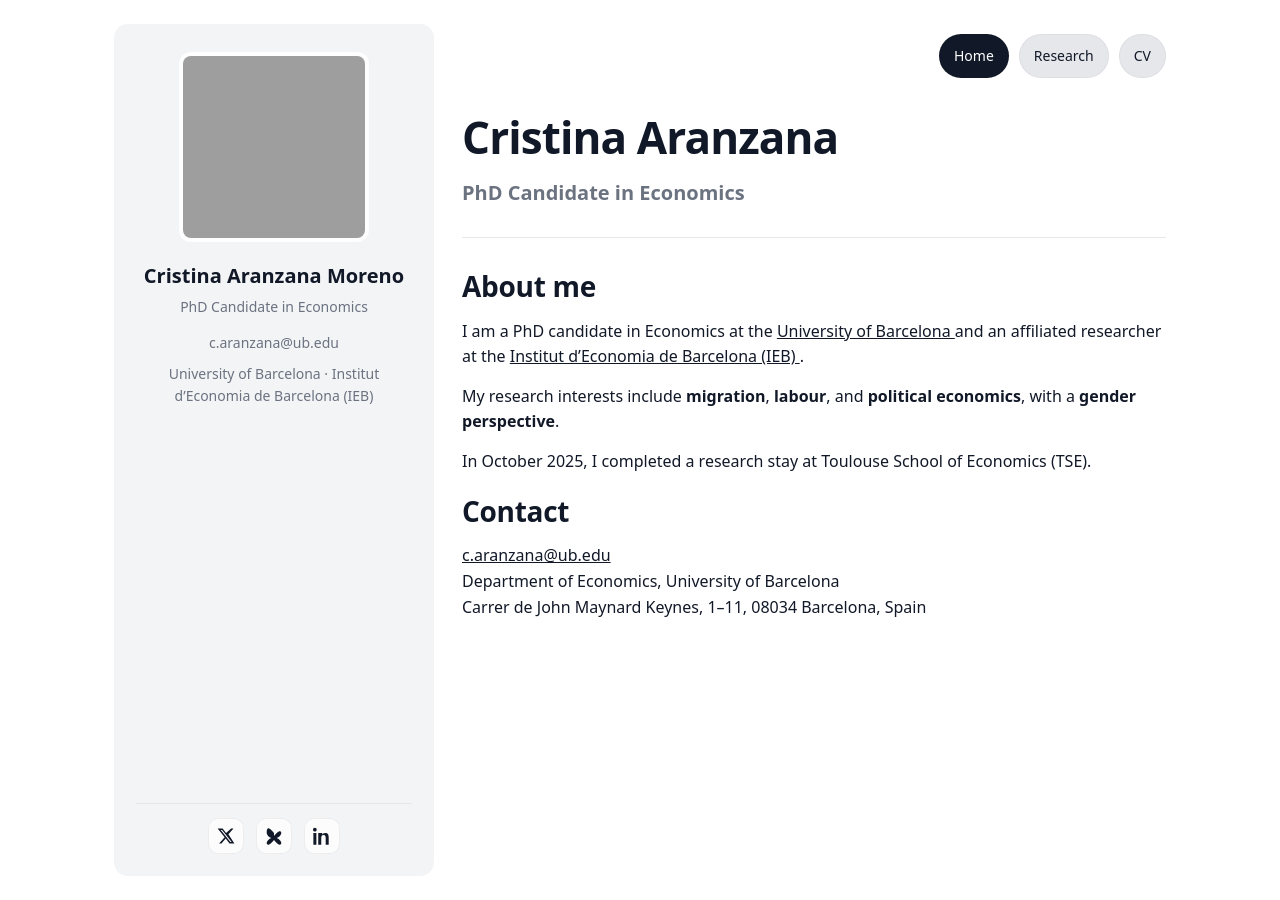
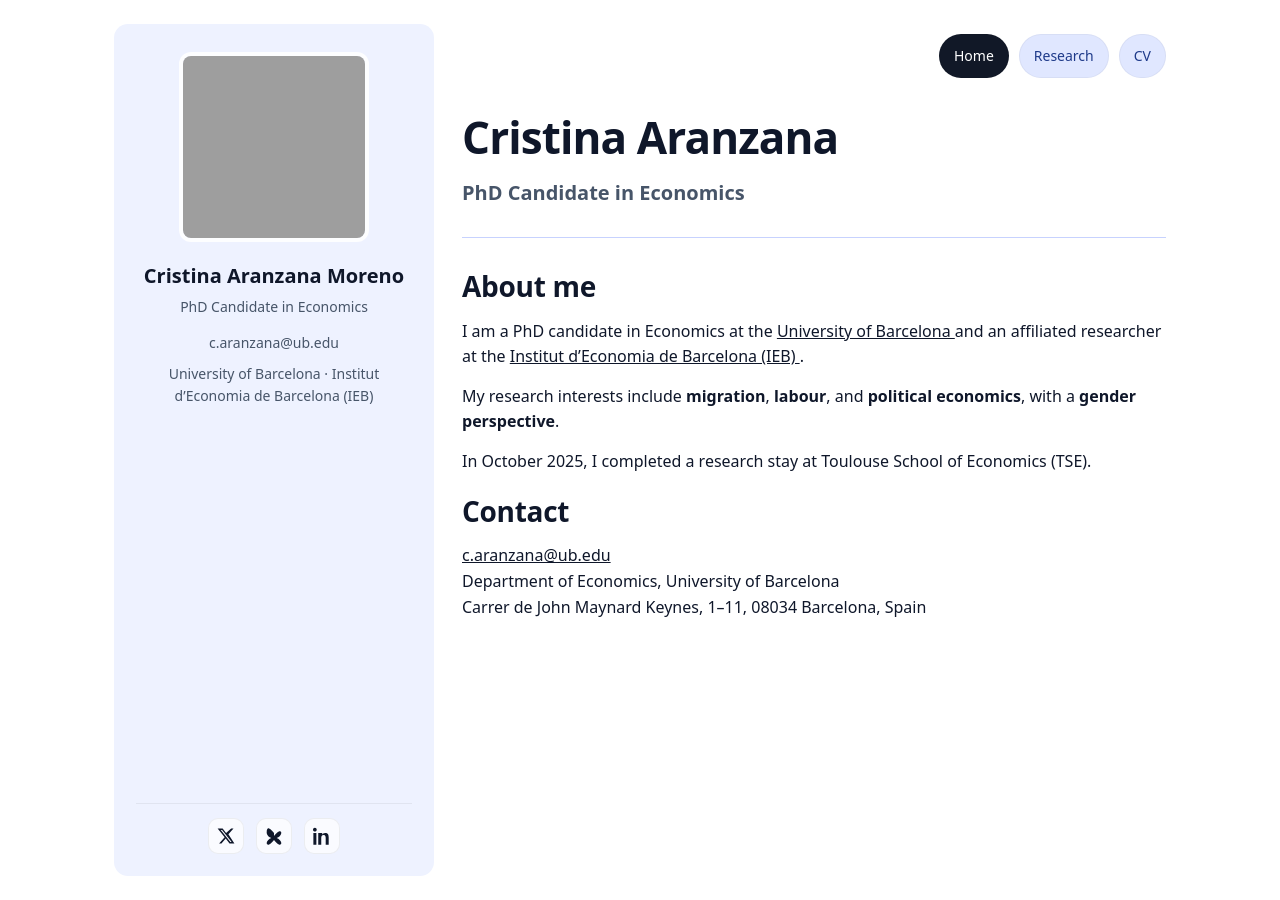
Before and after one commit to cristinaaranzana/cristinaaranzana.github.io, a Jekyll site: the page built from index.md, in a window 1280 px wide. Built offline with Jekyll 4.4.1, drawn with Linux system fonts in a browser that asks for light colours; grey boxes are pictures that could not be loaded.

Commit message:
Update default.html

```diff
--- a/_layouts/default.html
+++ b/_layouts/default.html
@@ -7,12 +7,15 @@
   <style>
   :root{
     --bg:#ffffff;
-      --text:#111827;
-      --muted:#6b7280;
-      --line:#e5e7eb;
-      --sidebar:#f3f4f6;
-      --pill:#e5e7eb;
-      --pillText:#111827;
+    --text:#0f172a;          /* azul muy oscuro */
+    --muted:#475569;         /* azul gris */
+    --line:#c7d2fe;          /* línea divisoria azul clara */
+    --sidebar:#eef2ff;       /* fondo sidebar azul muy suave */
+    --pill:#e0e7ff;          /* botones */
+    --pillText:#1e3a8a;      /* texto azul */
+    --pillActive:#1e3a8a;    /* activo */
+    --pillActiveText:#ffffff;
+    --link:#1d4ed8;          /* enlaces */
     --max:1100px;
     --sideW:320px;
     --radius:14px;
```
Lines whose indentation alone changed are shown as unchanged.
